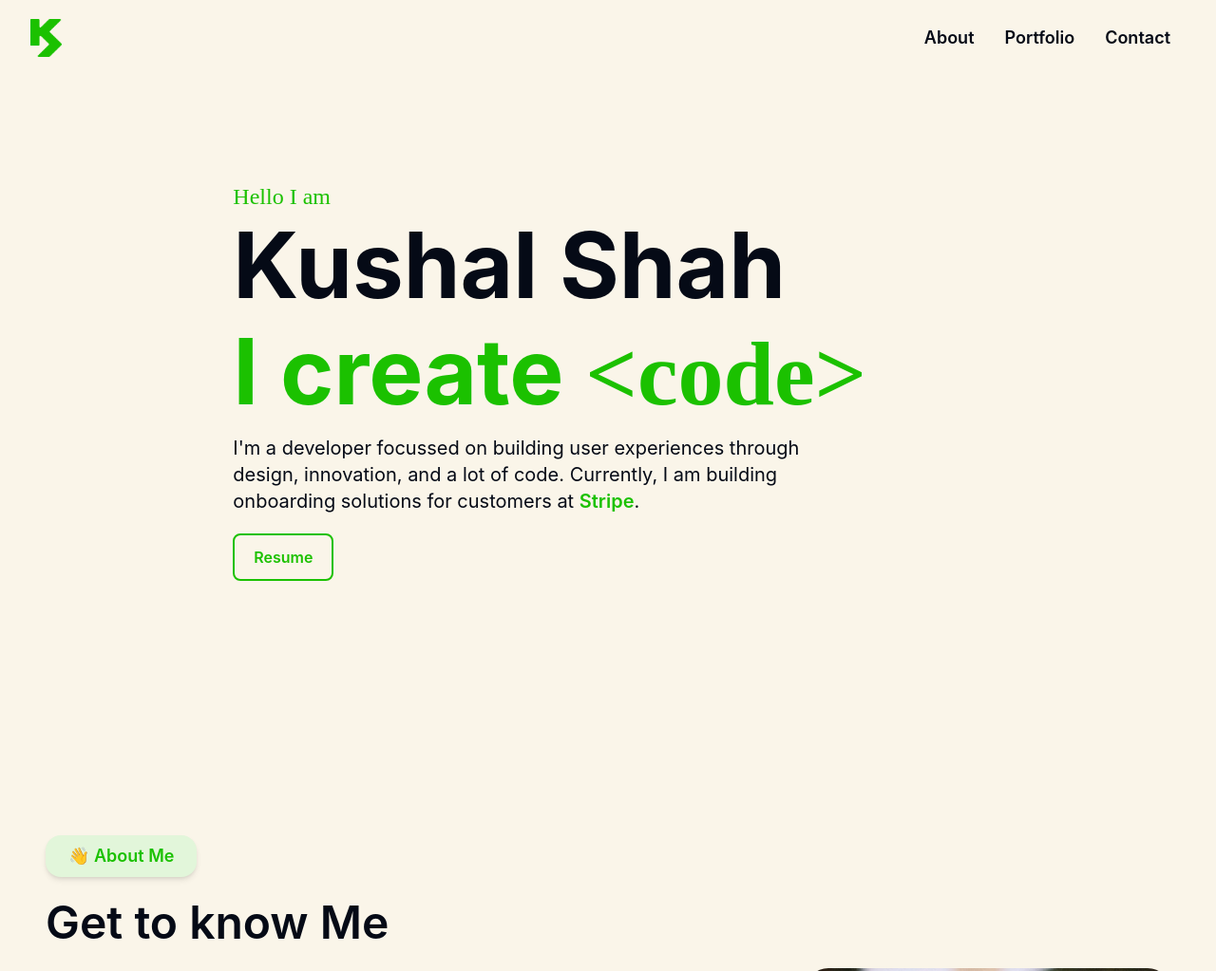
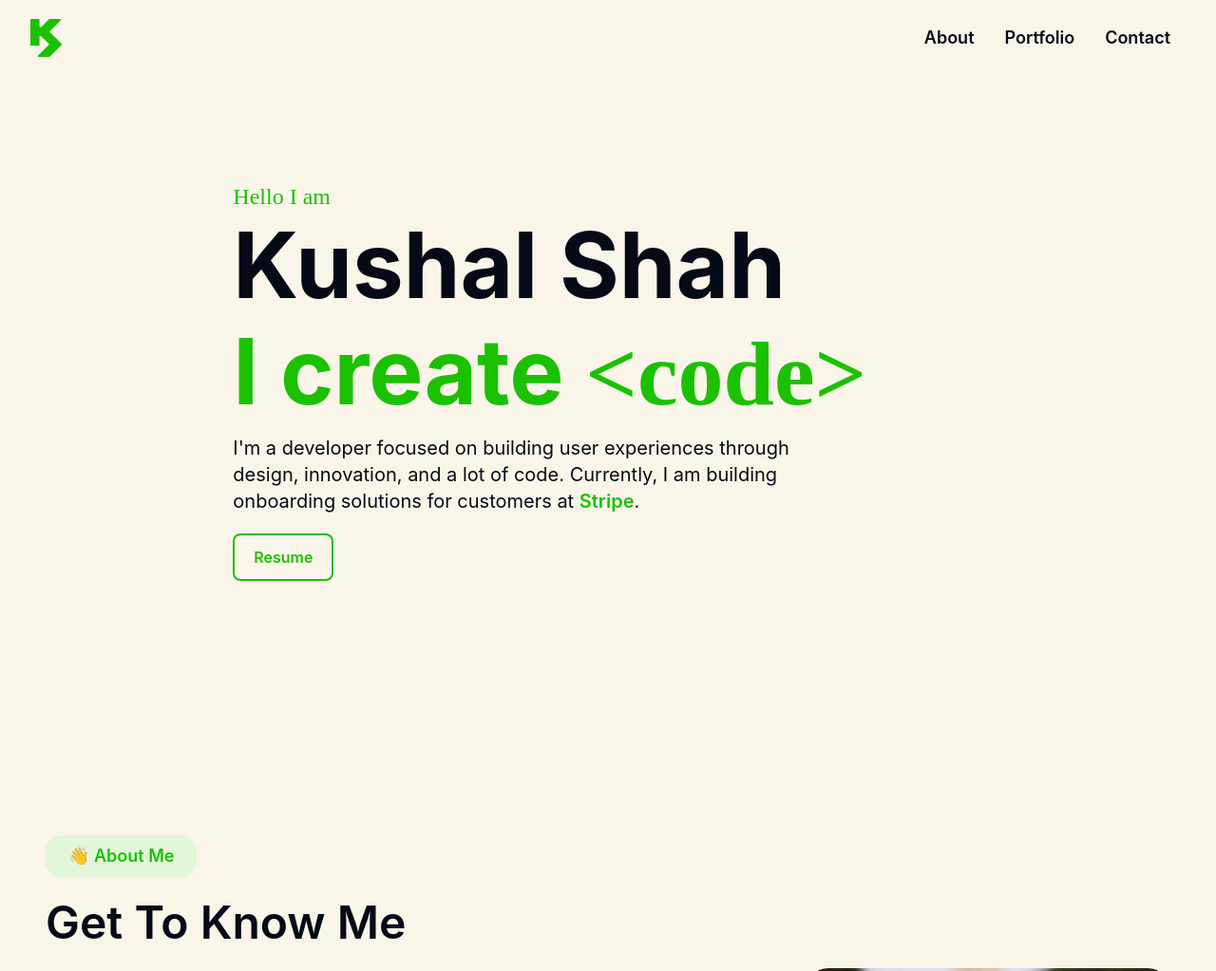
Before and after one commit to KushalShah1/PersonalWebsite, a Gatsby site: page / in a window 1280 px wide. Shown: the top 1023 px of the page at 95% size. Built offline with nearby package versions, Linux system fonts and the light colour scheme; Gatsby itself is replaced by a stand-in of ours.

Commit message:
small fixes

```diff
--- a/src/components/AboutMe.tsx
+++ b/src/components/AboutMe.tsx
@@ -13,7 +13,7 @@ export const AboutMe:React.FC = () => {
       <SectionContainer
         id="about"
         badge="👋 About Me"
-        title="Get to know Me"
+        title="Get To Know Me"
       >
         <div className="flex lg:flex-row flex-col lg:gap-28 items-center">
           <div className="flex flex-col lg:items-start items-end  md:text-base text-sm">
--- a/src/components/Main.tsx
+++ b/src/components/Main.tsx
@@ -32,7 +32,7 @@ export const Main = () => {
           <span className="font-mono">{"<code>"}</span>
         </span>
         <span className="text-xl w-4/5 md:text-xl text-lg">
-         I'm a developer focussed on building user experiences through design, innovation, and a lot of code. Currently, I am building onboarding solutions for customers at <a href="https://www.stripe.com" className="text-t-green font-semibold hover:underline">Stripe</a>.
+         I'm a developer focused on building user experiences through design, innovation, and a lot of code. Currently, I am building onboarding solutions for customers at <a href="https://www.stripe.com" className="text-t-green font-semibold hover:underline">Stripe</a>.
         </span>
         <a type="button" href="https://drive.google.com/file/d/1e4YQjQhD4VjaS5cZr3T147_ewHleWOxf/view?usp=sharing" className="w-min border-2 border-t-green px-5 py-2.5 text-center rounded-lg mt-5 hover:bg-t-green-hover text-t-green font-semibold">Resume</a>
       </div>
--- a/src/components/SectionContainer.tsx
+++ b/src/components/SectionContainer.tsx
@@ -9,7 +9,7 @@ export const SectionContainer: React.FC<{
 }> =(props) => {
     return (
       <div id={props.id} className={`flex flex-col px-12 ${props.center ? 'items-center' : ''}`}>
-        <span className="px-6 py-2 rounded-2xl bg-t-green-hover text-t-green font-semibold text-lg w-fit shadow-md">
+        <span className="px-6 py-2 rounded-2xl bg-t-green-hover text-t-green font-semibold text-lg w-fit">
           {props.badge}
         </span>
         <span className="font-semibold md:text-5xl text-3xl py-6">{props.title}</span>
```
